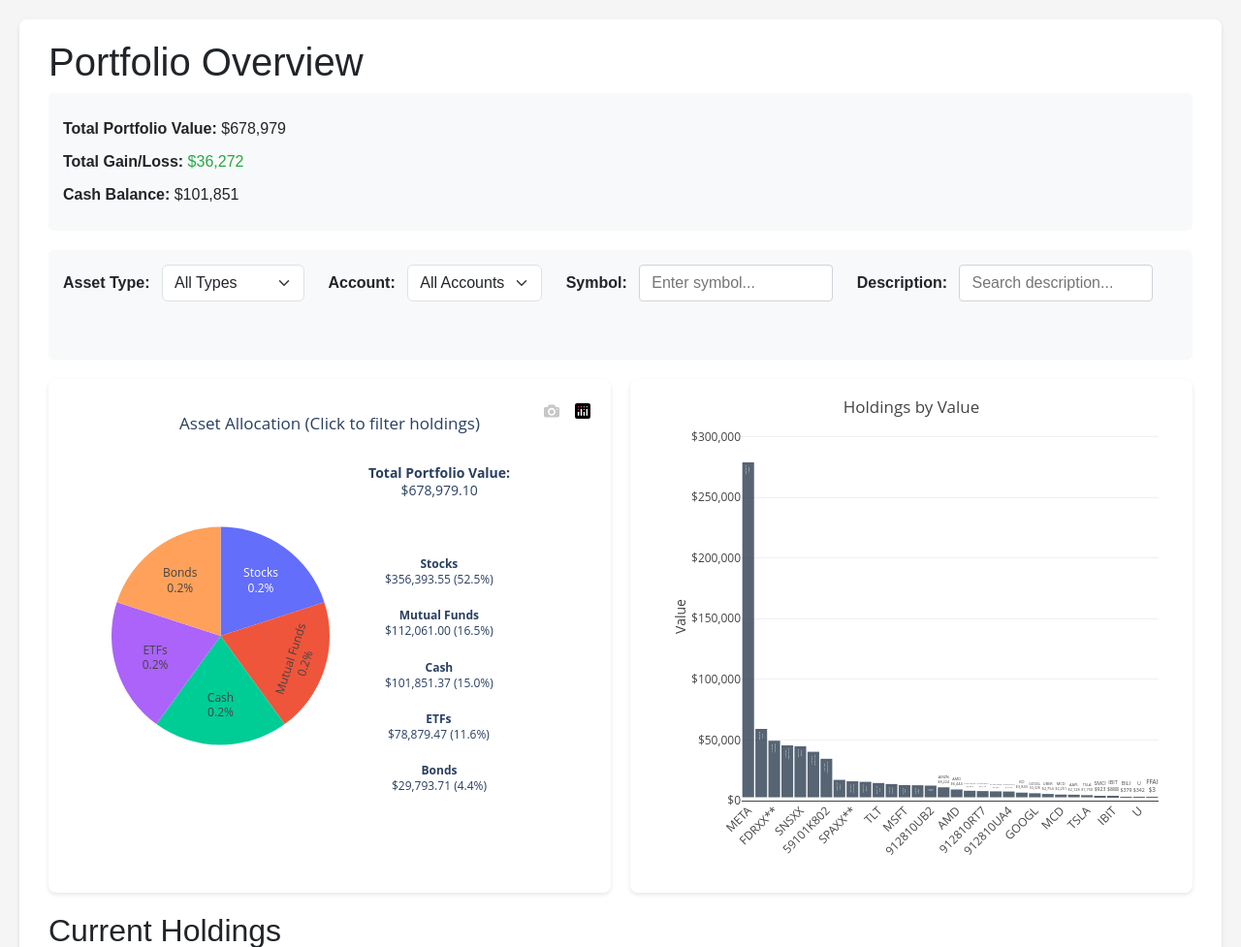
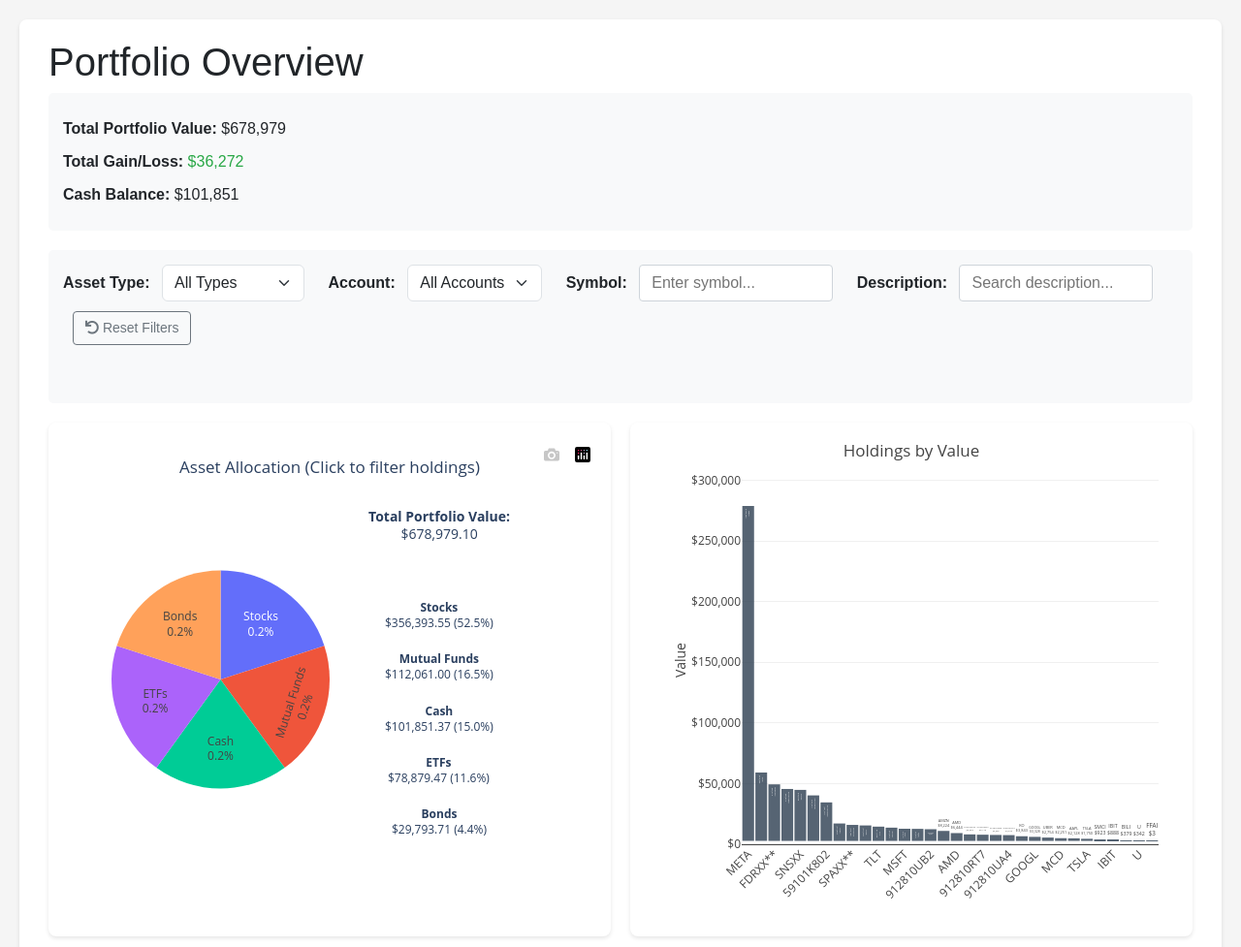
Before and after one commit to njucsHikaru/portfolio_viz, a Flask app: page / in a window 1280 px wide. Shown: the top 977 px of the page at 97% size. Run offline with Flask 3, Linux system fonts and the light colour scheme; some libraries are stand-ins or nearby versions.

Commit message:
feat: add reset filters button to portfolio view

```diff
--- a/templates/index.html
+++ b/templates/index.html
@@ -244,7 +244,18 @@
                 right: 20px;
             }
         }
+        #reset-filters {
+            padding: 6px 12px;
+            font-size: 14px;
+            border-radius: 4px;
+            transition: all 0.2s;
+        }
+        #reset-filters:hover {
+            background-color: #6c757d;
+            color: white;
+        }
     </style>
+    <link rel="stylesheet" href="https://cdnjs.cloudflare.com/ajax/libs/font-awesome/5.15.4/css/all.min.css">
 </head>
 <body>
     <div class="container">
@@ -287,6 +298,11 @@
             <div class="filter-group">
                 <label class="filter-label" for="description-filter">Description:</label>
                 <input type="text" id="description-filter" class="search-input" placeholder="Search description...">
+            </div>
+            <div class="filter-group">
+                <button id="reset-filters" class="btn btn-outline-secondary" style="margin-left: 10px;">
+                    <i class="fas fa-undo"></i> Reset Filters
+                </button>
             </div>
             <div class="active-filters">
                 <div id="active-filter-tags"></div>
@@ -609,10 +625,32 @@
 
                 // Apply filters
                 let filteredData = data.filter(holding => {
-                    if (filterState.type !== 'all' && holding.type !== filterState.type) return false;
-                    if (filterState.account !== 'all' && holding.account !== filterState.account) return false;
-                    if (filterState.symbol && !holding.symbol.toLowerCase().includes(filterState.symbol.toLowerCase())) return false;
-                    if (filterState.description && !holding.description.toLowerCase().includes(filterState.description.toLowerCase())) return false;
+                    // Type filter - case insensitive
+                    if (filterState.type !== 'all' &&
+                        holding.type.toLowerCase() !== filterState.type.toLowerCase()) {
+                        return false;
+                    }
+
+                    // Account filter - check if account contains the filter value
+                    if (filterState.account !== 'all') {
+                        const accounts = holding.account.split(',').map(a => a.trim());
+                        if (!accounts.some(a => a.toLowerCase() === filterState.account.toLowerCase())) {
+                            return false;
+                        }
+                    }
+
+                    // Symbol filter - case insensitive partial match
+                    if (filterState.symbol &&
+                        !holding.symbol.toLowerCase().includes(filterState.symbol.toLowerCase())) {
+                        return false;
+                    }
+
+                    // Description filter - case insensitive partial match
+                    if (filterState.description &&
+                        !holding.description.toLowerCase().includes(filterState.description.toLowerCase())) {
+                        return false;
+                    }
+
                     return true;
                 });
 
@@ -705,6 +743,32 @@
             });
         }
 
+        // Add reset button handler
+        $('#reset-filters').click(function() {
+            resetAllFilters();
+        });
+
+        // Add to JavaScript section
+        function resetAllFilters() {
+            // Reset filter state
+            filterState = {
+                type: 'all',
+                account: 'all',
+                symbol: '',
+                description: '',
+                chartSelection: null
+            };
+
+            // Reset UI elements
+            $('#type-filter').val('all');
+            $('#account-filter').val('all');
+            $('#symbol-filter').val('');
+            $('#description-filter').val('');
+
+            // Apply the reset
+            applyFilters();
+        }
+
         // Initial load
         $(document).ready(function() {
             loadSummary();
```
